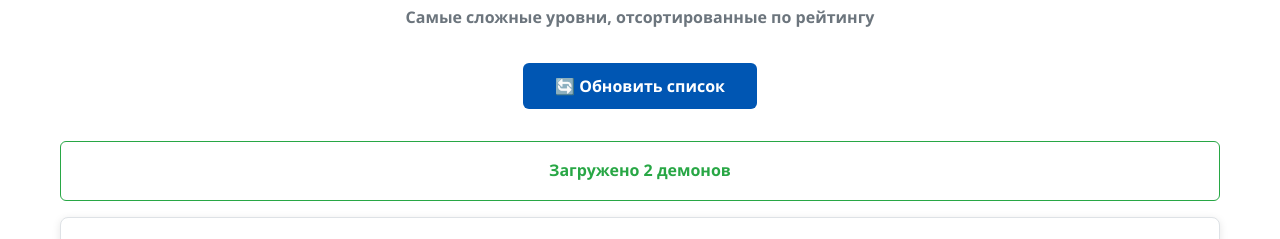
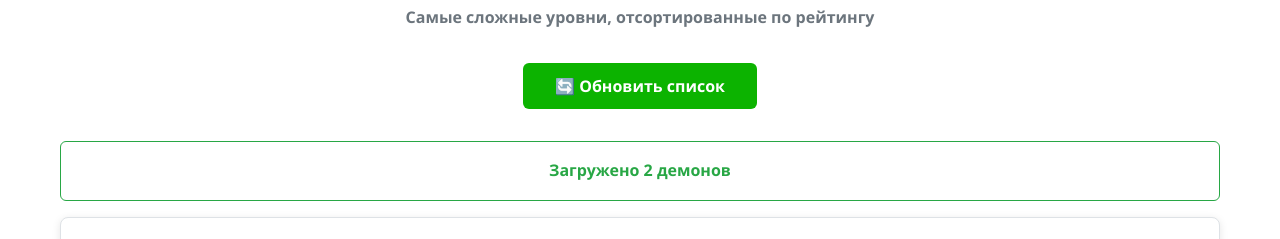
Before and after one commit to maynnank-cmyk/RadiacidGDPSChallengeList, a website: page index.html in a window 1280 px wide. Shown: the part 485-724 px from the top of the page. Drawn offline with Linux system fonts and the light colour scheme.

Commit message:
Update index.html

```diff
--- a/index.html
+++ b/index.html
@@ -11,7 +11,7 @@
             --bg-tertiary: #e9ecef;
             --text-primary: #212529;
             --text-secondary: #6c757d;
-            --accent-blue: #0056b3;
+            --accent-blue: #0cb300;
             --accent-green: #28a745;
             --border-color: #dee2e6;
             --card-shadow: 0 2px 8px rgba(0,0,0,0.1);
```
